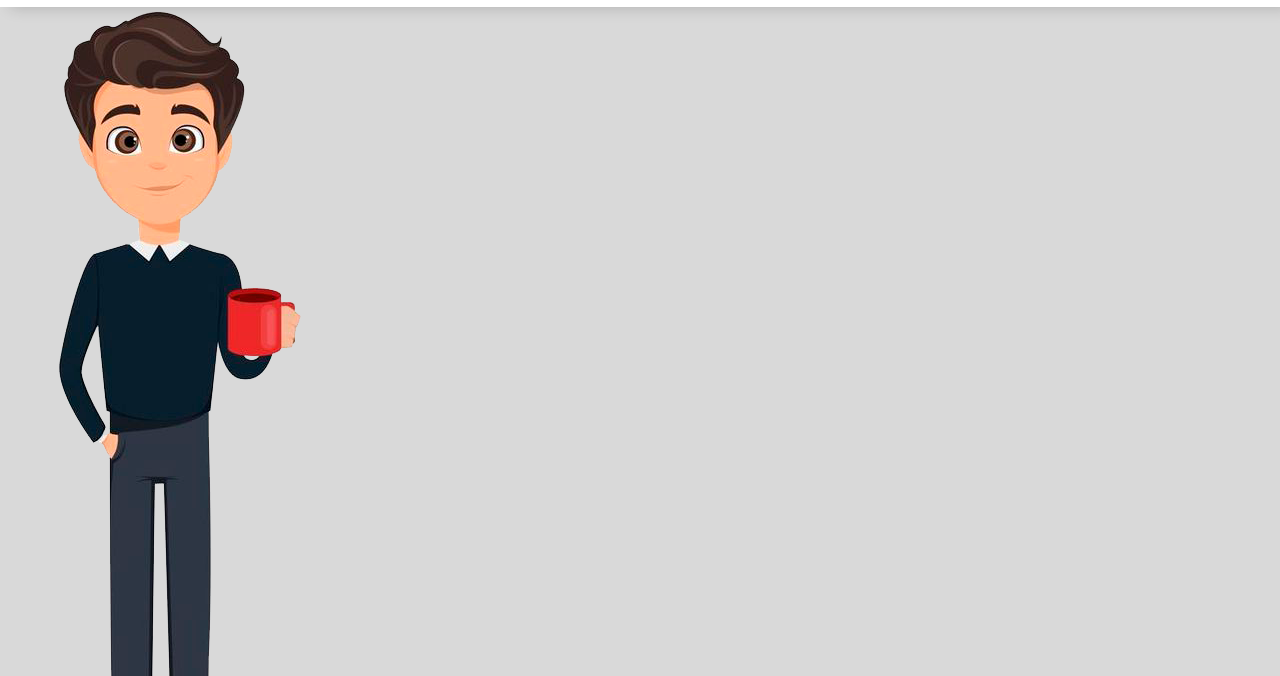
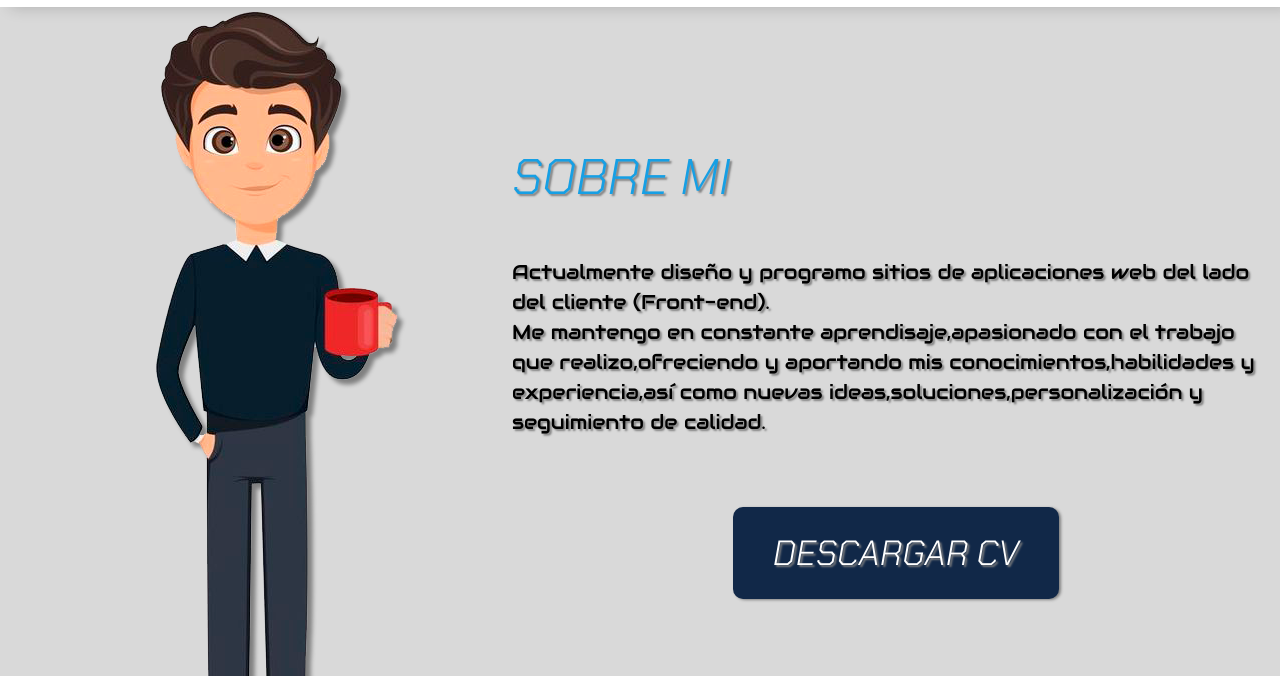
Before and after one commit to RomeroLeandro/PF-RomeroLeandro, a website: page pages/sobre-mi.html in a window 1280 px wide. Shown: the part 124-800 px from the top of the page. Drawn offline with nearby package versions, Linux system fonts and the light colour scheme.

Commit message:
scss a main sobre mi + creacion partial main

```diff
--- a/estilos-viejos.css
+++ b/estilos-viejos.css
@@ -145,18 +145,18 @@ h2{
     text-decoration: none;
     background-color: #112848;
     padding: 1rem 2rem; */
-    border-radius: 1rem;
-    text-shadow: 2px 2px 2px #808080;
+    /* border-radius: 1rem; */
+    /* text-shadow: 2px 2px 2px #808080; */
 }
 .DesWeb a:hover{
-    transform: scale(1.1);
+    /* transform: scale(1.1); */
 }
 .DesWeb p{
-    font-family: 'Chakra Petch', sans-serif;
+    /* font-family: 'Chakra Petch', sans-serif;
     font-size: 5rem;
     margin: 20px;
     text-shadow: 2px 2px 2px #808080;
-}
+} */
 
 /* MAIN SOBRE MI */
 .SobreMi{
--- a/pages/sobre-mi.html
+++ b/pages/sobre-mi.html
@@ -34,7 +34,7 @@
             <div class="ImagenPersonaCafe">
                 <img src="../assets/img/persona-con-cafe.png" alt="persona-con-cafe">
             </div>
-            <h1>SOBRE MI</h1>
+            <h2>SOBRE MI</h2>
             <div class="Parrafo">
                 <p>Actualmente diseño y programo sitios de aplicaciones web del lado del cliente (Front-end). <br>
                 Me mantengo en constante aprendisaje,apasionado con el trabajo que realizo,ofreciendo y aportando mis conocimientos,habilidades y experiencia,así como nuevas ideas,soluciones,personalización y seguimiento de calidad.</p>
--- a/scss/components/_button.scss
+++ b/scss/components/_button.scss
@@ -13,3 +13,7 @@
         transform: scale(1.05);
     }
 }
+
+.DescargaCv {
+    @extend .DesWeb;
+}
--- /dev/null
+++ b/scss/layout/_main.scss
@@ -0,0 +1,7 @@
+html{
+    font-size: 62.5%
+}
+main{
+    background-color: $BackgroundPrincipal;
+    min-height: 100vh;
+}
--- a/scss/layout/_mainIndex.scss
+++ b/scss/layout/_mainIndex.scss
@@ -1,9 +1,5 @@
-main{
-    background-color: $BackgroundPrincipal;
-    min-height: 100vh;
-}
 .MainIndex{
-    @include PropiedadesGrids(repeat(5,1fr),repeat(3,1fr),none,none);
+    @include PropiedadesGrids(repeat(5,1fr),repeat(3,1fr));
     grid-template-areas:
     "ImagenPersonaPc ImagenPersonaPc LogoL LogoL LogoL"
     "ImagenPersonaPc ImagenPersonaPc LogoR LogoR LogoR"
@@ -12,7 +8,7 @@ main{
 }
 .ImagenPersonaPc{
     grid-area: ImagenPersonaPc;
-    @include PropiedadesFlex(center, center, none);
+    @include PropiedadesFlex(none, center, none);
     @include SombraClara;
     @include Animation(Imagenes,$Time);
 }
@@ -45,7 +41,7 @@ main{
     grid-area: DesWeb;
     @include PropiedadesFlex(column, top, center);
     h1{
-        @include Fuentes($FuentePrincipal, 5rem, #000000);
+        @include Fuentes($FuentePrincipal, 5rem, $ColorNegro);
         @include SombraTexto;
         margin-bottom: 40px;
     }
--- a/scss/layout/_mainSobreMi.scss
+++ b/scss/layout/_mainSobreMi.scss
@@ -0,0 +1,31 @@
+.SobreMi{
+    @include PropiedadesGrids(repeat(5,1fr), repeat(3,1fr));
+    grid-template-areas:
+    "ImagenPersonaCafe ImagenPersonaCafe h2 h2 h2"
+    "ImagenPersonaCafe ImagenPersonaCafe Parrafo Parrafo Parrafo"
+    "ImagenPersonaCafe ImagenPersonaCafe DescargaCv DescargaCv DescargaCv";
+}
+.ImagenPersonaCafe{
+    @extend .ImagenPersonaPc;
+    grid-area: ImagenPersonaCafe;
+}
+h2{
+    grid-area: h2;
+    @include Fuentes($FuentePrincipal, 5rem, $ColorPrimario);
+    @include PropiedadesFlex(none, flex-start, flex-end);
+    margin-bottom: 50px;
+    @include SombraTexto;
+    @include Animation(Titulos, $Time);
+}
+.Parrafo{
+    grid-area: Parrafo;
+    @include Fuentes($FuenteSecundaria, 2rem, $ColorNegro);
+    text-align: left;
+    margin-right: 10px;
+    @include SombraTexto;
+    @include Animation(Parrafo, $Time);
+}
+.DescargaCv{
+    grid-area: DescargaCv;
+    @include PropiedadesFlex(none, top, center);
+}
--- a/scss/style.scss
+++ b/scss/style.scss
@@ -2,9 +2,7 @@
 @import "./utilities/variables";
 @import "./utilities/mixins";
 @import "./base/reset";
-html{
-    font-size: 62.5%
-}
+@import "./layout/main";
 @import "./layout/header";
 @import "./layout/mainIndex";
 @import "./components/bootstrap";
--- a/scss/utilities/_mixins.scss
+++ b/scss/utilities/_mixins.scss
@@ -11,12 +11,10 @@
     align-items: $aling;
 }
 
-@mixin PropiedadesGrids ($Column, $Row, $Justify, $Aling) {
+@mixin PropiedadesGrids ($Column, $Row) {
     display: grid;
     grid-template-columns: $Column;
     grid-template-rows: $Row;
-    justify-content: $Justify;
-    align-items: $Aling;
 }
 
 @mixin Medidas ($Width, $Heigth, $Margin, $Padding) {
```
Also changed, not shown: css/style.css, scss/utilities/_variables.scss (line endings or trailing spaces).
